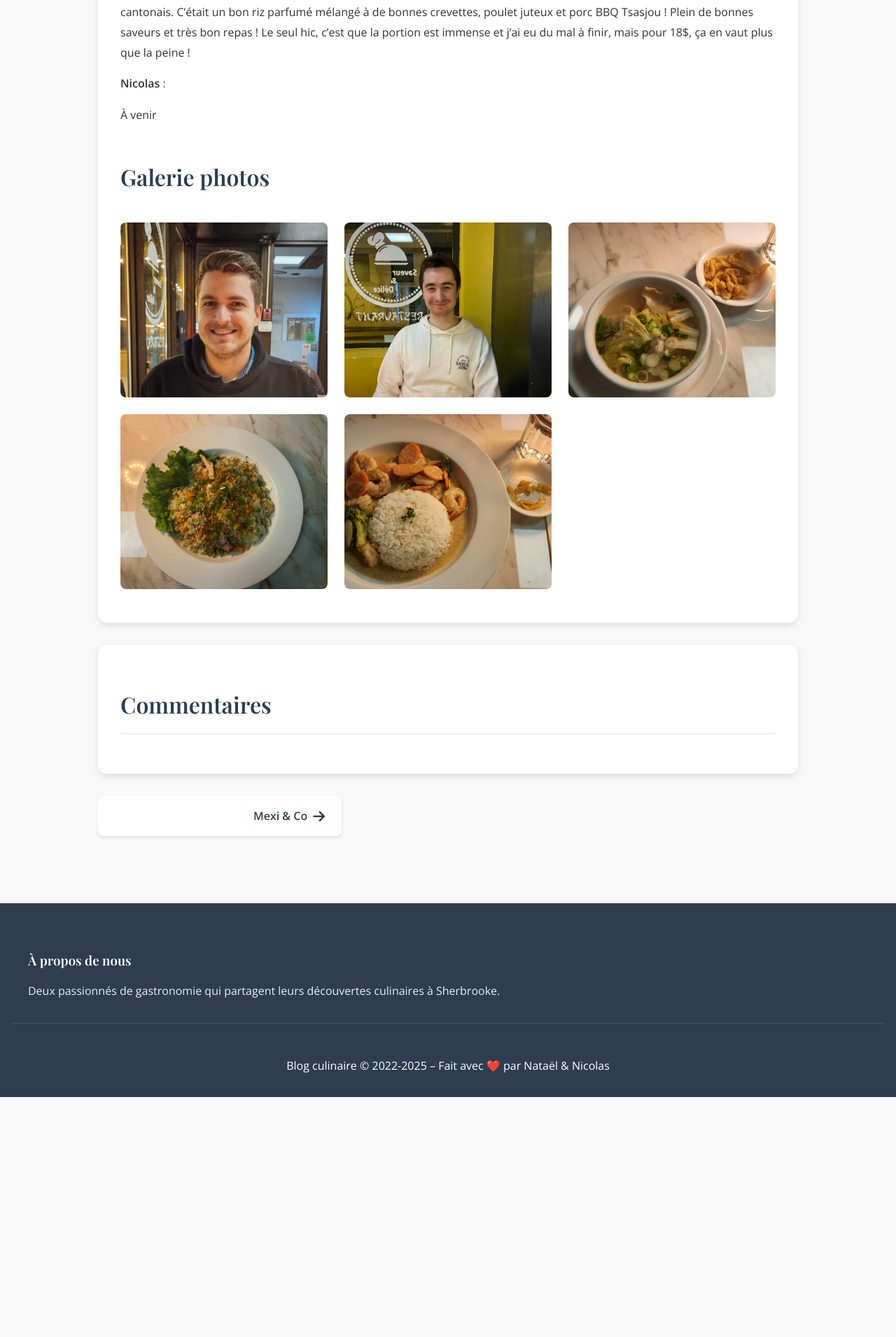
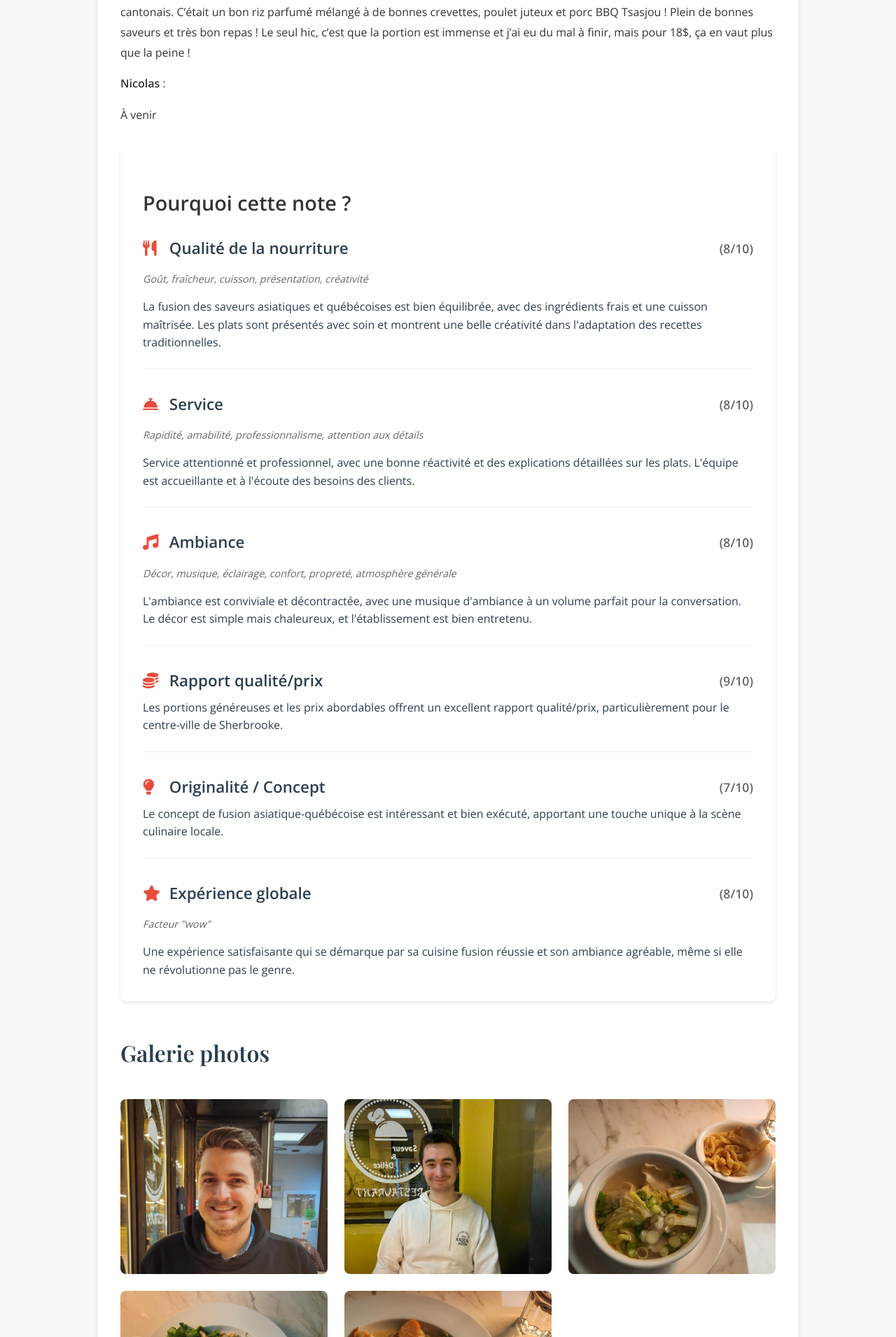
Before and after one commit to Natael21/blog-culinaire, a Jekyll site: the page built from _posts/2024-11-15-saveur-et-delice.markdown, in a window 1280 px wide. Shown: the part 1294-3205 px from the top of the page at 70% size. Built offline with Jekyll 4.4.1, drawn with Linux system fonts in a browser that asks for light colours; a script that is not in the unit is left out; comment, search, counter and statistics services are not loaded; before the commit the page ends 2862 px from its top, so only the background shows below that.

Commit message:
Enhance restaurant layout and ratings display
- Added a link to the restaurant-specific CSS file for improved styling.
- Updated the rating display to use data attributes for better flexibility.
- Introduced a new section for detailed ratings breakdown, including categories such as food, service, ambiance, value, originality, and overall experience, with corresponding scores and comments.
- Improved the overall structure of the restaurant detail layout for better readability and user experience.

```diff
--- a/_layouts/restaurant.html
+++ b/_layouts/restaurant.html
@@ -2,6 +2,8 @@
 layout: default
 comments: true
 ---
+
+<link rel="stylesheet" href="{{ '/assets/css/restaurant.css' | relative_url }}">
 
 <article class="restaurant-detail">
   <div class="restaurant-header" style="background-image: url('{{ page.image }}');">
@@ -14,7 +16,7 @@ comments: true
       <div class="restaurant-meta">
         <div class="rating">
           <div class="rating-bar">
-            <div class="rating-fill" style="width: {{ page.note | times: 10 }}%"></div>
+            <div class="rating-fill" data-rating="{{ page.note }}"></div>
           </div>
           <span class="score">{{ page.note }}/10</span>
         </div>
@@ -54,6 +56,44 @@ comments: true
     <div class="restaurant-body">
       {{ content }}
     </div>
+
+    {% if page.ratings %}
+    <div class="restaurant-ratings">
+      <h2>Pourquoi cette note ?</h2>
+
+      {% for rating in page.ratings %}
+      {% assign category = rating[0] %}
+      {% assign details = rating[1] %}
+      <div class="rating-category">
+        <h3>
+          <span class="rating-title">
+            {% case category %}
+            {% when 'food' %}
+              <i class="fas fa-utensils"></i> Qualité de la nourriture
+            {% when 'service' %}
+              <i class="fas fa-concierge-bell"></i> Service
+            {% when 'ambiance' %}
+              <i class="fas fa-music"></i> Ambiance
+            {% when 'value' %}
+              <i class="fas fa-coins"></i> Rapport qualité/prix
+            {% when 'originality' %}
+              <i class="fas fa-lightbulb"></i> Originalité / Concept
+            {% when 'overall' %}
+              <i class="fas fa-star"></i> Expérience globale
+            {% endcase %}
+          </span>
+          <span class="rating-score">({{ details.score }}/10)</span>
+        </h3>
+
+        {% if details.criteria %}
+        <p class="criteria"><em>{{ details.criteria }}</em></p>
+        {% endif %}
+
+        <p class="comment">{{ details.comment }}</p>
+      </div>
+      {% endfor %}
+    </div>
+    {% endif %}
 
     {% if page.images %}
     <div class="restaurant-gallery">
@@ -208,249 +248,3 @@ comments: true
   })();
 </script>
 <noscript>Veuillez activer JavaScript pour voir les <a href="https://disqus.com/?ref_noscript">commentaires propulsés par Disqus.</a></noscript>
-
-<style>
-.modal {
-  display: none;
-  position: fixed;
-  z-index: 1000;
-  top: 0;
-  left: 0;
-  width: 100%;
-  height: 100%;
-  background-color: rgba(0,0,0,0.9);
-  justify-content: center;
-  align-items: center;
-}
-
-.modal img {
-  max-width: 90%;
-  max-height: 90vh;
-  object-fit: contain;
-  border-radius: 4px;
-  transition: opacity 0.3s ease;
-}
-
-.close {
-  position: absolute;
-  top: 15px;
-  right: 35px;
-  color: #f1f1f1;
-  font-size: 40px;
-  font-weight: bold;
-  cursor: pointer;
-}
-
-.close:hover {
-  color: #bbb;
-}
-
-.gallery-item {
-  cursor: pointer;
-  transition: transform 0.3s ease;
-  height: 250px;
-  width: 100%;
-  overflow: hidden;
-  position: relative;
-}
-
-.gallery-item:hover {
-  transform: scale(1.05);
-}
-
-.gallery-item img {
-  width: 100%;
-  height: 100%;
-  object-fit: cover;
-  object-position: center 25%;
-  position: absolute;
-  top: 0;
-  left: 0;
-}
-
-.gallery-grid {
-  display: grid;
-  grid-template-columns: repeat(auto-fill, minmax(250px, 1fr));
-  gap: 1.5rem;
-  padding: 1rem 0;
-}
-
-.restaurant-navigation {
-  display: flex;
-  justify-content: space-between;
-  margin-top: 2rem;
-  gap: 1rem;
-}
-
-.nav-button {
-  display: flex;
-  align-items: center;
-  gap: 0.5rem;
-  padding: 1rem 1.5rem;
-  background: var(--white);
-  color: var(--primary-color);
-  text-decoration: none;
-  border-radius: 8px;
-  font-weight: 600;
-  transition: all 0.3s ease;
-  box-shadow: 0 2px 4px rgba(0,0,0,0.1);
-  flex: 1;
-  max-width: 300px;
-}
-
-.nav-button.prev {
-  justify-content: flex-start;
-}
-
-.nav-button.next {
-  justify-content: flex-end;
-}
-
-.nav-button:hover {
-  transform: translateY(-2px);
-  box-shadow: 0 4px 8px rgba(0,0,0,0.15);
-  background: var(--primary-color);
-  color: var(--white);
-}
-
-.nav-button i {
-  font-size: 1.2rem;
-}
-
-.nav-button span {
-  white-space: nowrap;
-  overflow: hidden;
-  text-overflow: ellipsis;
-}
-
-@media (max-width: 768px) {
-  .restaurant-navigation {
-    flex-direction: column;
-    gap: 1rem;
-  }
-
-  .nav-button {
-    max-width: 100%;
-    justify-content: center;
-  }
-
-  .nav-arrow {
-    padding: 0.8rem;
-  }
-
-  .nav-arrow.prev {
-    left: 1rem;
-  }
-
-  .nav-arrow.next {
-    right: 1rem;
-  }
-}
-
-.comments-section {
-  background: var(--white);
-  padding: 2rem;
-  border-radius: 12px;
-  box-shadow: 0 4px 8px rgba(0,0,0,0.1);
-  margin-top: 2rem;
-}
-
-.comments-section h2 {
-  font-family: 'Playfair Display', serif;
-  color: var(--primary-color);
-  font-size: 2rem;
-  margin-bottom: 1.5rem;
-  padding-bottom: 1rem;
-  border-bottom: 2px solid #eee;
-}
-
-#disqus_thread {
-  margin-top: 1.5rem;
-  width: 100%;
-}
-
-.restaurant-header-content {
-  text-align: center;
-  padding: 2rem;
-  color: white;
-  text-shadow: 1px 1px 3px rgba(0,0,0,0.5);
-  background: linear-gradient(to bottom, rgba(0,0,0,0.1), rgba(0,0,0,0.7));
-}
-
-.restaurant-location {
-  color: white;
-  font-size: 1.2rem;
-  margin: 1rem 0;
-  display: flex;
-  align-items: center;
-  justify-content: center;
-  gap: 0.5rem;
-}
-
-.restaurant-location i {
-  color: var(--accent-color);
-}
-
-.nav-arrow {
-  position: absolute;
-  top: 50%;
-  transform: translateY(-50%);
-  background: rgba(255,255,255,0.1);
-  border: none;
-  color: white;
-  padding: 1rem;
-  cursor: pointer;
-  border-radius: 50%;
-  display: flex;
-  align-items: center;
-  justify-content: center;
-  transition: all 0.3s ease;
-  z-index: 1001;
-}
-
-.nav-arrow:hover {
-  background: rgba(255,255,255,0.2);
-  transform: translateY(-50%) scale(1.1);
-}
-
-.nav-arrow.prev {
-  left: 2rem;
-}
-
-.nav-arrow.next {
-  right: 2rem;
-}
-
-.nav-arrow i {
-  font-size: 1.5rem;
-}
-
-.rating {
-  display: flex;
-  align-items: center;
-  gap: 1rem;
-}
-
-.rating-bar {
-  flex-grow: 1;
-  height: 8px;
-  background-color: #eee;
-  border-radius: 4px;
-  overflow: hidden;
-  max-width: 200px;
-}
-
-.rating-fill {
-  height: 100%;
-  background: linear-gradient(to right, #f1c40f, #f39c12);
-  border-radius: 4px;
-  transition: width 0.3s ease;
-}
-
-.score {
-  color: #666;
-  font-weight: 600;
-  min-width: 45px;
-  text-align: right;
-}
-</style>
--- a/_posts/2024-11-15-saveur-et-delice.markdown
+++ b/_posts/2024-11-15-saveur-et-delice.markdown
@@ -15,6 +15,29 @@ images:
   - image: "/images/Saveur_delice_soupe_wonton.jpg"
   - image: "/images/Saveur_delice_riz_contonais.jpg"
   - image: "/images/Saveur_delice_curry_crevette.jpg"
+ratings:
+  food:
+    score: 8
+    criteria: "Goût, fraîcheur, cuisson, présentation, créativité"
+    comment: "La fusion des saveurs asiatiques et québécoises est bien équilibrée, avec des ingrédients frais et une cuisson maîtrisée. Les plats sont présentés avec soin et montrent une belle créativité dans l'adaptation des recettes traditionnelles."
+  service:
+    score: 8
+    criteria: "Rapidité, amabilité, professionnalisme, attention aux détails"
+    comment: "Service attentionné et professionnel, avec une bonne réactivité et des explications détaillées sur les plats. L'équipe est accueillante et à l'écoute des besoins des clients."
+  ambiance:
+    score: 8
+    criteria: "Décor, musique, éclairage, confort, propreté, atmosphère générale"
+    comment: "L'ambiance est conviviale et décontractée, avec une musique d'ambiance à un volume parfait pour la conversation. Le décor est simple mais chaleureux, et l'établissement est bien entretenu."
+  value:
+    score: 9
+    comment: "Les portions généreuses et les prix abordables offrent un excellent rapport qualité/prix, particulièrement pour le centre-ville de Sherbrooke."
+  originality:
+    score: 7
+    comment: "Le concept de fusion asiatique-québécoise est intéressant et bien exécuté, apportant une touche unique à la scène culinaire locale."
+  overall:
+    score: 8
+    criteria: "Facteur \"wow\""
+    comment: "Une expérience satisfaisante qui se démarque par sa cuisine fusion réussie et son ambiance agréable, même si elle ne révolutionne pas le genre."
 ---
 
 **Nataël** :
--- /dev/null
+++ b/assets/css/restaurant.css
@@ -0,0 +1,364 @@
+/* Restaurant Page Styles
+-------------------------------------------------- */
+
+/* Variables
+------------------------- */
+:root {
+    --primary-color: #2c3e50;
+    --accent-color: #e74c3c;
+    --text-color: #333;
+    --text-light: #666;
+    --background-light: #fff;
+    --border-color: #eee;
+    --rating-good: #f1c40f;
+    --rating-better: #f39c12;
+
+    --spacing-xs: 0.5rem;
+    --spacing-sm: 1rem;
+    --spacing-md: 1.5rem;
+    --spacing-lg: 2rem;
+
+    --shadow-sm: 0 2px 4px rgba(0, 0, 0, 0.1);
+    --shadow-md: 0 4px 8px rgba(0, 0, 0, 0.15);
+
+    --border-radius: 8px;
+}
+
+/* Animations
+------------------------- */
+@keyframes slideIn {
+    from {
+        opacity: 0;
+        transform: translateY(20px);
+    }
+    to {
+        opacity: 1;
+        transform: translateY(0);
+    }
+}
+
+@keyframes fillWidth {
+    from { width: 0; }
+    to { width: var(--rating-width); }
+}
+
+/* Modal Gallery
+------------------------- */
+.modal {
+    display: none;
+    position: fixed;
+    z-index: 1000;
+    top: 0;
+    left: 0;
+    width: 100%;
+    height: 100%;
+    background-color: rgba(0, 0, 0, 0.9);
+    justify-content: center;
+    align-items: center;
+}
+
+.modal img {
+    max-width: 90%;
+    max-height: 90vh;
+    object-fit: contain;
+    border-radius: 4px;
+    transition: opacity 0.3s ease;
+}
+
+.close {
+    position: absolute;
+    top: 15px;
+    right: 35px;
+    color: #f1f1f1;
+    font-size: 40px;
+    font-weight: bold;
+    cursor: pointer;
+}
+
+.close:hover {
+    color: #bbb;
+}
+
+.gallery-item {
+    cursor: pointer;
+    transition: transform 0.3s ease;
+    height: 250px;
+    width: 100%;
+    overflow: hidden;
+    position: relative;
+}
+
+.gallery-item:hover {
+    transform: scale(1.05);
+}
+
+.gallery-item img {
+    width: 100%;
+    height: 100%;
+    object-fit: cover;
+    object-position: center 25%;
+    position: absolute;
+    top: 0;
+    left: 0;
+}
+
+.gallery-grid {
+    display: grid;
+    grid-template-columns: repeat(auto-fill, minmax(250px, 1fr));
+    gap: 1.5rem;
+    padding: 1rem 0;
+}
+
+/* Navigation
+------------------------- */
+.restaurant-navigation {
+    display: flex;
+    justify-content: space-between;
+    margin-top: 2rem;
+    gap: 1rem;
+}
+
+.nav-button {
+    display: flex;
+    align-items: center;
+    gap: 0.5rem;
+    padding: 1rem 1.5rem;
+    background: var(--white);
+    color: var(--primary-color);
+    text-decoration: none;
+    border-radius: 8px;
+    font-weight: 600;
+    transition: all 0.3s ease;
+    box-shadow: 0 2px 4px rgba(0, 0, 0, 0.1);
+    flex: 1;
+    max-width: 300px;
+}
+
+.nav-button.prev {
+    justify-content: flex-start;
+}
+
+.nav-button.next {
+    justify-content: flex-end;
+}
+
+.nav-button:hover {
+    transform: translateY(-2px);
+    box-shadow: 0 4px 8px rgba(0, 0, 0, 0.15);
+    background: var(--primary-color);
+    color: var(--white);
+}
+
+.nav-button i {
+    font-size: 1.2rem;
+}
+
+.nav-button span {
+    white-space: nowrap;
+    overflow: hidden;
+    text-overflow: ellipsis;
+}
+
+/* Header
+------------------------- */
+.restaurant-header-content {
+    text-align: center;
+    padding: 2rem;
+    color: white;
+    text-shadow: 1px 1px 3px rgba(0, 0, 0, 0.5);
+    background: linear-gradient(to bottom, rgba(0, 0, 0, 0.1), rgba(0, 0, 0, 0.7));
+}
+
+.restaurant-location {
+    color: white;
+    font-size: 1.2rem;
+    margin: 1rem 0;
+    display: flex;
+    align-items: center;
+    justify-content: center;
+    gap: 0.5rem;
+}
+
+.restaurant-location i {
+    color: var(--accent-color);
+}
+
+/* Rating Bar
+------------------------- */
+.rating {
+    display: flex;
+    align-items: center;
+    gap: 1rem;
+}
+
+.rating-bar {
+    flex-grow: 1;
+    height: 8px;
+    background-color: #eee;
+    border-radius: 4px;
+    overflow: hidden;
+    max-width: 200px;
+}
+
+.rating-fill {
+    height: 100%;
+    background: linear-gradient(to right, var(--rating-good), var(--rating-better));
+    border-radius: var(--border-radius);
+    animation: fillWidth 1s ease-out forwards;
+    --rating-width: calc(var(--rating, 0) * 10%);
+}
+
+.rating-fill[data-rating="1"] { --rating: 1; }
+.rating-fill[data-rating="2"] { --rating: 2; }
+.rating-fill[data-rating="3"] { --rating: 3; }
+.rating-fill[data-rating="4"] { --rating: 4; }
+.rating-fill[data-rating="5"] { --rating: 5; }
+.rating-fill[data-rating="6"] { --rating: 6; }
+.rating-fill[data-rating="7"] { --rating: 7; }
+.rating-fill[data-rating="8"] { --rating: 8; }
+.rating-fill[data-rating="9"] { --rating: 9; }
+.rating-fill[data-rating="10"] { --rating: 10; }
+
+.score {
+    color: #666;
+    font-weight: 600;
+    min-width: 45px;
+    text-align: right;
+}
+
+/* Ratings Section
+------------------------- */
+.restaurant-ratings {
+    background: white;
+    border-radius: 8px;
+    box-shadow: 0 2px 4px rgba(0, 0, 0, 0.1);
+    padding: 2rem;
+    margin: 2rem 0;
+}
+
+.restaurant-ratings h2 {
+    color: #333;
+    margin-bottom: 1.5rem;
+    font-size: 1.8rem;
+    font-weight: 600;
+}
+
+.rating-category {
+    margin-bottom: 2rem;
+    padding-bottom: 1.5rem;
+    border-bottom: 1px solid #eee;
+    animation: slideIn 0.5s ease-out;
+    animation-fill-mode: both;
+}
+
+.rating-category:last-child {
+    border-bottom: none;
+    padding-bottom: 0;
+    margin-bottom: 0;
+}
+
+.rating-category:nth-child(1) { animation-delay: 0.1s; }
+.rating-category:nth-child(2) { animation-delay: 0.2s; }
+.rating-category:nth-child(3) { animation-delay: 0.3s; }
+.rating-category:nth-child(4) { animation-delay: 0.4s; }
+.rating-category:nth-child(5) { animation-delay: 0.5s; }
+.rating-category:nth-child(6) { animation-delay: 0.6s; }
+
+.rating-category h3 {
+    color: var(--primary-color);
+    font-size: 1.4rem;
+    margin-bottom: var(--spacing-xs);
+    display: flex;
+    justify-content: space-between;
+    align-items: center;
+}
+
+.rating-title i {
+    color: var(--accent-color);
+    margin-right: var(--spacing-xs);
+    width: 24px;
+}
+
+.rating-score {
+    font-size: 1.1rem;
+    color: var(--text-light);
+}
+
+.rating-category .criteria {
+    color: #666;
+    font-size: 0.9rem;
+    margin-bottom: 1rem;
+    font-style: italic;
+}
+
+.rating-category .comment {
+    color: #2c3e50;
+    line-height: 1.6;
+    margin: 0;
+}
+
+/* Comments Section
+------------------------- */
+.comments-section {
+    background: var(--white);
+    padding: 2rem;
+    border-radius: 12px;
+    box-shadow: 0 4px 8px rgba(0, 0, 0, 0.1);
+    margin-top: 2rem;
+}
+
+.comments-section h2 {
+    font-family: 'Playfair Display', serif;
+    color: var(--primary-color);
+    font-size: 2rem;
+    margin-bottom: 1.5rem;
+    padding-bottom: 1rem;
+    border-bottom: 2px solid #eee;
+}
+
+#disqus_thread {
+    margin-top: 1.5rem;
+    width: 100%;
+}
+
+/* Responsive Design
+------------------------- */
+@media (max-width: 768px) {
+    .restaurant-ratings {
+        padding: 1.5rem;
+        margin: 1.5rem 0;
+    }
+
+    .restaurant-ratings h2 {
+        font-size: 1.6rem;
+    }
+
+    .rating-category h3 {
+        font-size: 1.2rem;
+        flex-direction: column;
+        align-items: flex-start;
+        gap: var(--spacing-xs);
+    }
+
+    .restaurant-navigation {
+        flex-direction: column;
+        gap: 1rem;
+    }
+
+    .nav-button {
+        max-width: 100%;
+        justify-content: center;
+    }
+
+    .nav-arrow {
+        padding: 0.8rem;
+    }
+
+    .nav-arrow.prev {
+        left: 1rem;
+    }
+
+    .nav-arrow.next {
+        right: 1rem;
+    }
+}
```
